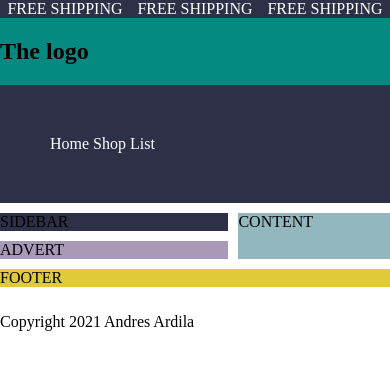
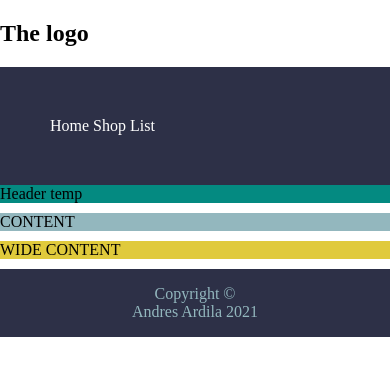
Before and after one commit to AndresArdila89/WSA_Project, a PHP site: page / in a window 390 px wide; the page is wider, and only the part inside the window is pictured. Shown: the top 376 px of that part. Run offline with PHP 8.4, Linux system fonts and the light colour scheme.

Commit message:
landing page resposive design

```diff
--- a/components/footer.php
+++ b/components/footer.php
@@ -1,7 +1,7 @@
 
 
 <footer>
-    <p>Copyright 2021 Andres Ardila</p>
+    <p class="copyright">Copyright &copy; Andres Ardila <?php echo date("Y"); ?></p>
 </footer>
 
 
--- /dev/null
+++ b/constants.php
@@ -0,0 +1,2 @@
+<?php
+define("FOLDER_COMPONENTS","constants/");
--- a/css/style.css
+++ b/css/style.css
@@ -53,16 +53,15 @@ body {
 .app-layout {
     display: grid;
     grid-gap: 10px;
-    grid-template-columns:  [one-eighty] 180px
-                            [one-eighty] 180px
-                            [one-eighty] 180px;
+    grid-template-columns:  [one-eighty] 1fr
+                            [one-eighty] 1fr
+                            [one-eighty] 1fr;
 
     grid-template-rows: [head-row] auto
                         [content-row] auto
                         [content-row] auto
                         [content-row] auto
                         [footer-row] auto;
-
 }
 
 .header {
@@ -91,7 +90,7 @@ body {
 
 }
 
-.footer {
+.wide-content {
     background-color: #E0CA3C;
     grid-column: one-eighty 1 / span one-eighty 3;
     grid-row: content-row 3 / footer-row;
@@ -122,10 +121,19 @@ nav a {
 
 }
 
+/*---------------- Footer bar component -------------------*/
 
+footer {
+    display: grid;
+    grid-template-columns: 1fr 1fr 1fr;
+    text-align: center;
+    color: #93B7BE;
+    background-color: #2D3047;
+}
 
-
-
+.copyright {
+    grid-column: 2/3;
+}
 
 
 
@@ -134,9 +142,30 @@ nav a {
 /* ajust the page to a screen resolution of 1024 and less */
 
 @media screen and (max-width: 1024px) {
-    .app-layout {
-        grid-template-columns:  [one-eighty] 180px;
 
 
+
+    .top-bar {
+        display: none;
     }
+
+
+
+    .sidebar {
+
+        display: none;
+    }
+
+    .advert {
+
+        display: none;
+    }
+
+    .content {
+
+        grid-column: one-eighty 1 / one-eighty 4;
+        grid-row: content-row 1 / span content-row 2;
+
+    }
+
 }
--- a/index.php
+++ b/index.php
@@ -4,7 +4,7 @@
   include "loader.php";
   // the loadComponet function receives as a parameter a string
   // with the name of the componet that should be included.
-  loadComponent("header");
+  loadComponent("head");
 ?>
 
 <div class="top-bar primary">
@@ -19,12 +19,13 @@
 app-layout wraps the entire page, the page is build using css GRID.
 
 -->
+<?php loadComponent('navbar') ?>
 <div class="app-layout">
-    <div class="header"><?php loadComponent('navbar') ?></div>
+    <div class="header">Header temp</div>
     <div class="sidebar">SIDEBAR</div>
     <div class="advert">ADVERT</div>
     <div class="content">CONTENT</div>
-    <div class="footer">FOOTER</div>
+    <div class="wide-content">WIDE CONTENT</div>
 </div>
 
-<?php include "components/footer.php"?>
+<?php loadComponent("footer");?>
--- a/loader.php
+++ b/loader.php
@@ -3,3 +3,7 @@ function loadComponent($component){
 
     include "components/$component.php";
 }
+
+function loadImage($imageName,$class){
+    echo "<img src='imges/$imageName' class='$class'></img>";
+}
```
Also changed, not shown: components/head.php (renamed from components/header.php).
